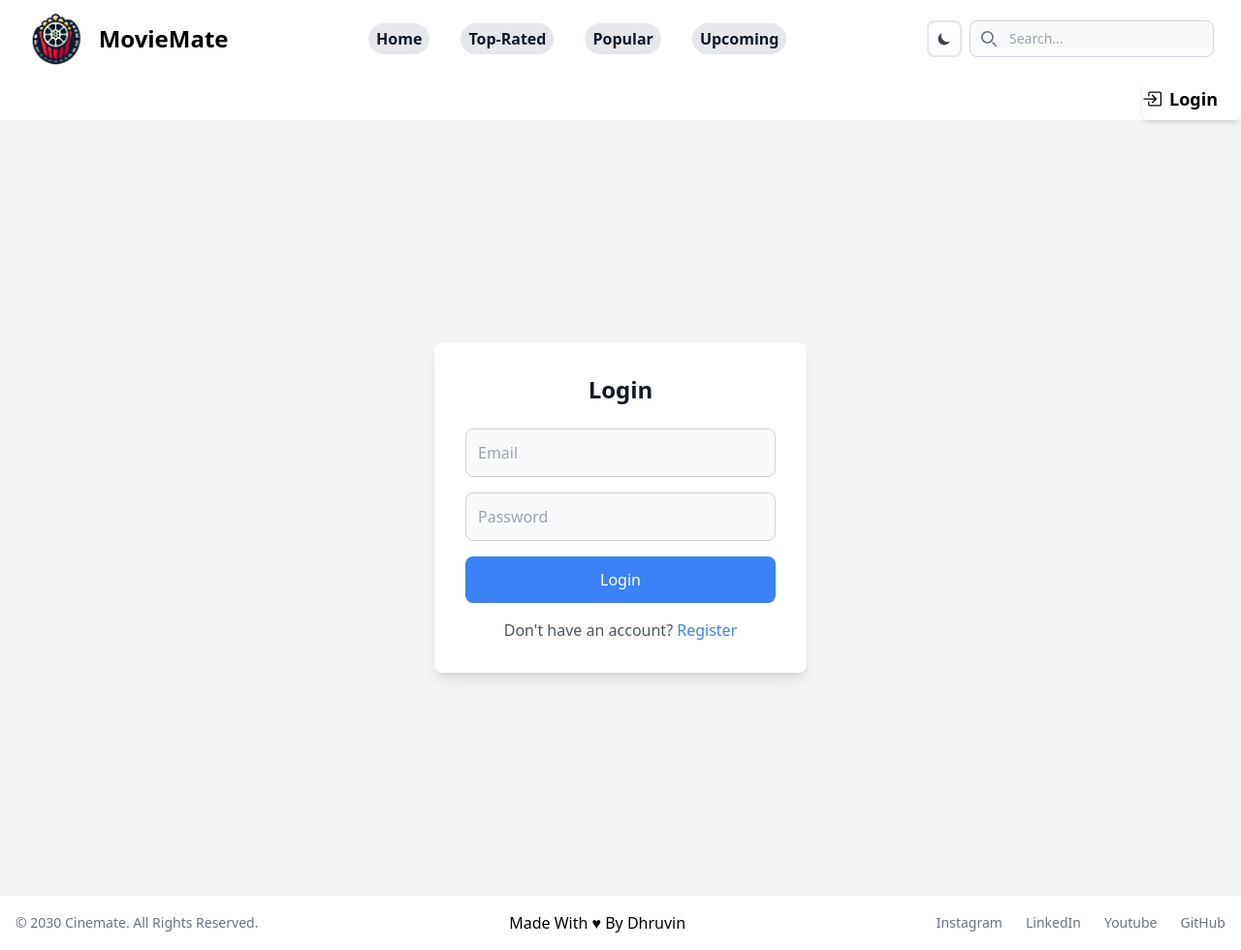
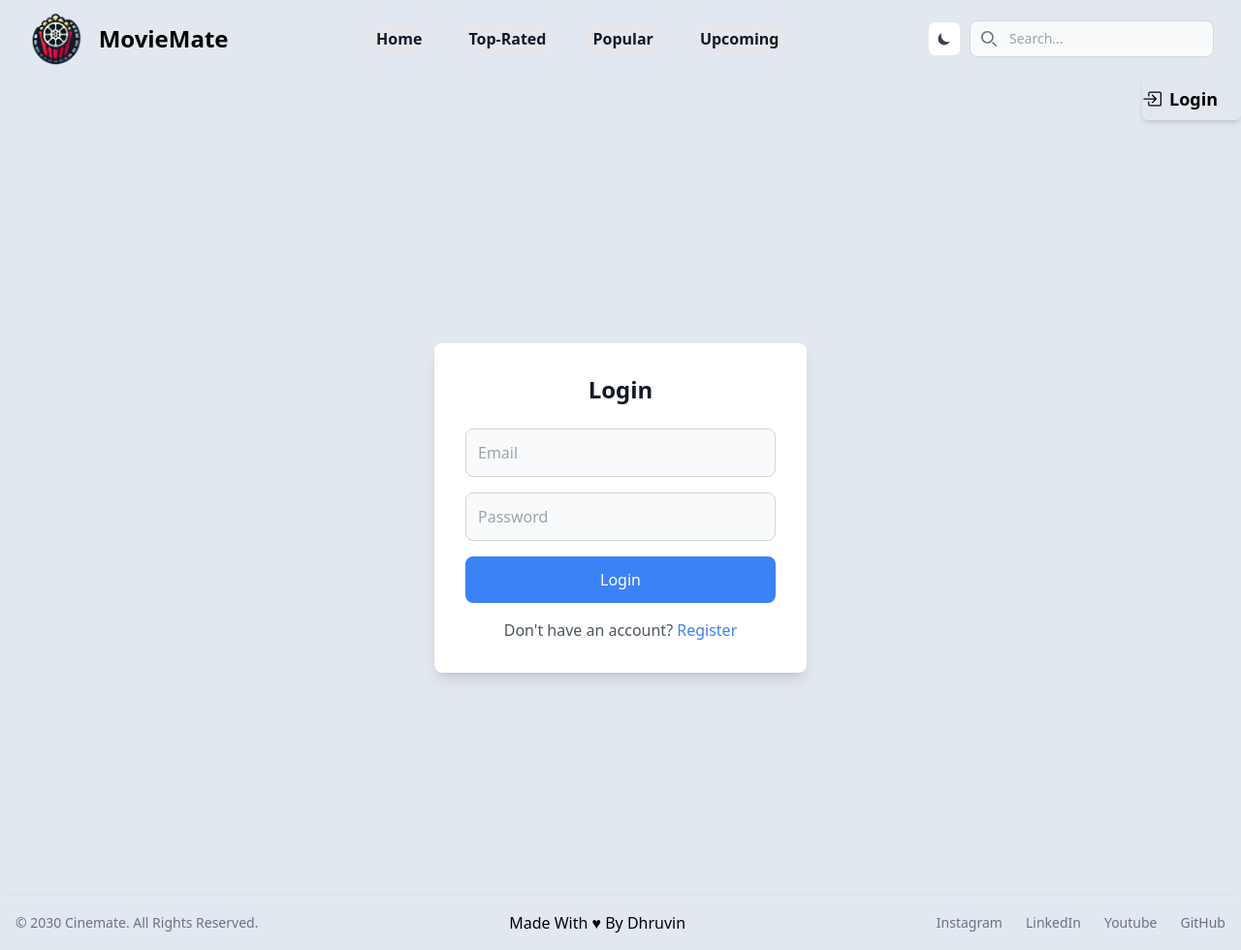
Before and after one commit to dhruvin2968/MovieMate, a React (Create React App) app: page /login in a window 1280 px wide. Shown: the whole page at 97% size. Built offline with nearby package versions, Linux system fonts and the light colour scheme.

Commit message:
UI update

```diff
--- a/src/App.css
+++ b/src/App.css
@@ -5,6 +5,17 @@
 .App-logo {
   height: 40vmin;
   pointer-events: none;
+}
+body::-webkit-scrollbar
+{
+    display:block;
+    width:6px;
+    background-color: rgb(22, 25, 72);
+}
+body::-webkit-scrollbar-thumb
+{
+    background-color: #ff0000;
+    border-radius: 100px;
 }
 
 @media (prefers-reduced-motion: no-preference) {
--- a/src/App.js
+++ b/src/App.js
@@ -5,7 +5,7 @@
  import { Toaster } from 'react-hot-toast';
  function App() {
   return (
-    <div className="App dark:bg-slate-900 ">
+    <div className="App dark:bg-slate-900 bg-slate-200 ">
       <Toaster/>
       <Headerr/>
       <AllRoutes/>
--- a/src/components/Card.js
+++ b/src/components/Card.js
@@ -38,7 +38,7 @@
       const userId = localStorage.getItem("userId"); // Get user ID from storage
 
       if (!userId) {
-        toast.error("User ID not found. Please log in.");
+        toast.error("Please log in.");
         return;
       }
 
@@ -59,7 +59,7 @@
     try {
         const userId = localStorage.getItem("userId");
         if (!userId) {
-            toast.error("User ID not found. Please log in.");
+            toast.error(" Please log in.");
             return;
         }
 
--- a/src/components/Footerr.js
+++ b/src/components/Footerr.js
@@ -1,7 +1,7 @@
 import {Link}from "react-router-dom";
 export const Footerr = () => {
   return (
-    <footer className="bg-white shadow   dark:bg-black">
+    <footer className="bg-slate-200 dark:bg-black shadow   ">
       <div className="w-full mx-auto max-w-screen-xl p-4 md:flex md:items-center md:justify-between">
         <span className="text-sm text-gray-500 sm:text-center dark:text-gray-400">© 2030 <Link to="/" className="hover:underline">Cinemate</Link>. All Rights Reserved.</span>
 
--- a/src/components/Headerr.js
+++ b/src/components/Headerr.js
@@ -10,8 +10,8 @@
   const [hidden,setHidden]=useState(false);
 
   const [isAuth, setIsAuth] = useState(false);
-  const activeClass = "block py-2 px-3 text-white bg-blue-700 rounded-full border-8 border-y-4  md:text-blue-700 md:p-0 dark:text-blue-500 bg-gray-200";
-  const inactiveClass = "text-base block py-2 px-3 text-gray-900 rounded-full bg-gray-200  border-8 border-y-4  md:hover:text-blue-700 md:p-0 md:dark:hover:text-blue-500 dark:text-white dark:hover:bg-black dark:hover:text-white md:dark:hover:bg-transparent dark:border-black dark:bg-black";
+  const activeClass = "block py-2 px-3 text-white bg-blue-700 rounded-full border-8 border-y-4  md:text-blue-700 md:p-0 dark:text-blue-500 bg-slate-200";
+  const inactiveClass = "block text-base py-2 px-3 text-gray-900 rounded-full bg-gray-200  border-8 border-y-4  md:hover:text-blue-700 md:p-0 md:dark:hover:text-blue-500 dark:text-white dark:hover:bg-black dark:hover:text-white md:dark:hover:bg-transparent dark:border-black dark:bg-black";
 
   const navigate=useNavigate();
   useEffect(() => {
@@ -56,7 +56,7 @@
 
   return (
     <header className="bg-transparent">
-      <nav className="bg-white  dark:bg-black px-2 sm:px-4 py-0">
+      <nav className="bg-slate-200  dark:bg-black px-2 sm:px-4 py-0">
         <div className="max-w-screen-xl flex flex-wrap items-center justify-between mx-auto p-3">
           <Link to="/" className="flex items-center space-x-3 rtl:space-x-reverse">
             <img src={Logo} className="md:h-14 h-10" alt="Cinemate_by_Dhruvin" />
@@ -109,11 +109,11 @@
               </div>
 
               <div onChange={handleSubmit}>
-              <input name="search" type="text" id="search-navbar" className="block w-full p-2 ps-10 text-sm text-gray-900 border border-gray-300 rounded-lg bg-gray-50 focus:ring-blue-500 focus:border-blue-500 dark:bg-gray-700 dark:border-gray-600 dark:placeholder-gray-400 dark:text-white dark:focus:ring-blue-500 dark:focus:border-blue-500" placeholder="Search..." autoComplete="off"/>
+              <input name="search" type="text" id="search-navbar" className="block w-full p-2 ps-10 text-sm text-gray-900 border border-gray-300 rounded-lg bg-slate-200 focus:ring-blue-500 focus:border-blue-500 dark:bg-gray-700 dark:border-gray-600 dark:placeholder-gray-400 dark:text-white dark:focus:ring-blue-500 dark:focus:border-blue-500" placeholder="Search..." autoComplete="off"/>
             </div>
 
             </div>
-            <ul className="flex flex-col p-4 md:p-0 mt-4 font-bold border border-gray-100 rounded-lg bg-gray-50 md:space-x-8 rtl:space-x-reverse md:flex-row md:mt-0 md:border-0 md:bg-white dark:bg-black md:dark:bg-black dark:border-gray-700">
+            <ul className="flex flex-col p-4 md:p-0 mt-4 font-bold border border-gray-100 rounded-lg bg-slate-200 md:space-x-8 rtl:space-x-reverse md:flex-row md:mt-0 md:border-0 md:bg-slate-200 dark:bg-black md:dark:bg-black dark:border-gray-700">
               <li >
                 <NavLink to="/" className={({ isActive }) => isActive ? activeClass : inactiveClass} end> Home</NavLink>
               </li>
--- a/src/pages/Login.js
+++ b/src/pages/Login.js
@@ -44,8 +44,8 @@
 };
 
   return (
-    <div className="flex items-center justify-center min-h-screen bg-gray-100 dark:bg-black">
-      <div className="bg-white dark:bg-gray-900 p-8 shadow-lg rounded-lg w-96">
+    <div className="flex items-center justify-center min-h-screen bg-slate-200 dark:bg-slate-900">
+      <div className="bg-white dark:bg-black p-8 shadow-lg rounded-lg w-96">
         <h2 className="text-2xl font-bold text-center mb-6 text-gray-900 dark:text-gray-100">Login</h2>
         <form onSubmit={handleSubmit} className="flex flex-col gap-4">
           <input
--- a/src/pages/Register.js
+++ b/src/pages/Register.js
@@ -22,8 +22,8 @@
 };
 
   return (
-    <div className="min-h-screen flex items-center justify-center p-6 bg-gray-100 text-gray-900 dark:bg-black dark:text-white transition-colors">
-      <div className="w-full max-w-md p-6 rounded-2xl shadow-md bg-white dark:bg-gray-900 transition-colors">
+    <div className="min-h-screen flex items-center justify-center p-6 bg-slate-200  dark:bg-slate-900 dark:text-white transition-colors">
+      <div className="w-full max-w-md p-6 rounded-2xl shadow-md bg-white dark:bg-black transition-colors">
         <h2 className="text-2xl font-semibold text-center mb-4">Register</h2>
         <form className="space-y-4" onSubmit={handleSubmit}>
           <input
--- a/src/pages/WatchList.js
+++ b/src/pages/WatchList.js
@@ -19,7 +19,7 @@
           const storedUsername = localStorage.getItem("username");
           setUsername(storedUsername);
           if (!userId) {
-              toast.error("User ID not found. Please log in.");
+              toast.error("Please log in.");
               return;
           }
 
```
